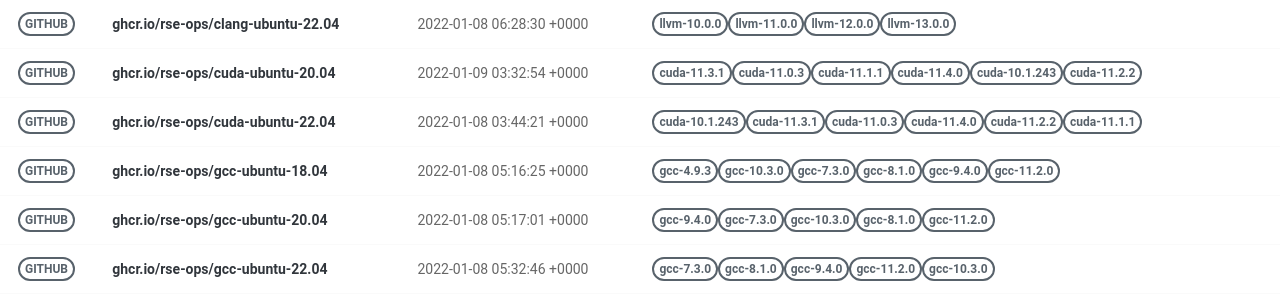
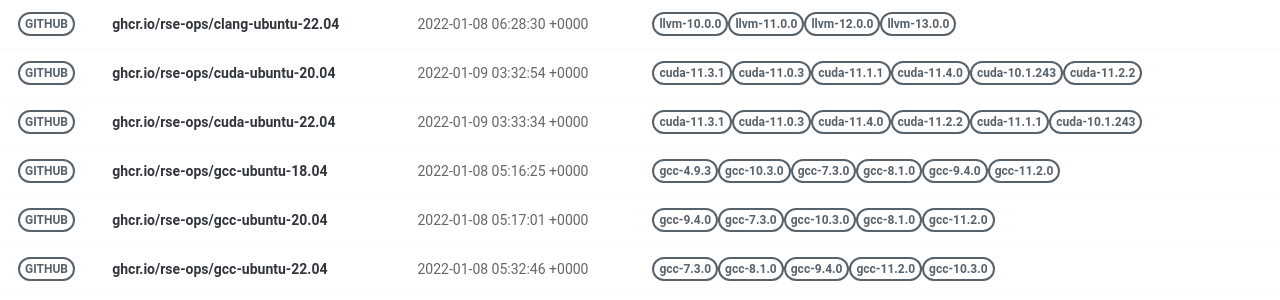
Before and after one commit to rse-ops/docker-images, a Jekyll site: the page built from pages/index.md, in a window 1280 px wide. Shown: the part 228-528 px from the top of the page. Built offline with Jekyll 4.4.1, drawn with Linux system fonts in a browser that asks for light colours; nearby versions of some CDN libraries.

Commit message:
Automated push to update library 2022-01-09

```diff
--- a/_library/ghcr.io-rse-ops-cuda-ubuntu-22.04.md
+++ b/_library/ghcr.io-rse-ops-cuda-ubuntu-22.04.md
@@ -1,14 +1,11 @@
 ---
 layout: container
 name: ghcr.io/rse-ops/cuda-ubuntu-22.04
-updated_at: 2022-01-08 03:44:21.152166
+updated_at: 2022-01-09 03:33:34.062047
 
 
 container_url: https://github.com/orgs/rse-ops/packages/container/package/cuda-ubuntu-22.04
 versions:
- - tag: cuda-10.1.243
-   dockerfile: https://github.com/rse-ops/docker-images/blob/main/ubuntu/cuda/Dockerfile
-   manifest: https://crane.ggcr.dev/manifest/ghcr.io/rse-ops/cuda-ubuntu-22.04:cuda-10.1.243
  - tag: cuda-11.3.1
    dockerfile: https://github.com/rse-ops/docker-images/blob/main/ubuntu/cuda/Dockerfile
    manifest: https://crane.ggcr.dev/manifest/ghcr.io/rse-ops/cuda-ubuntu-22.04:cuda-11.3.1
```
Also changed, not shown: other parts of _library/ghcr.io-rse-ops-cuda-ubuntu-22.04.md (+3 -0 lines).
